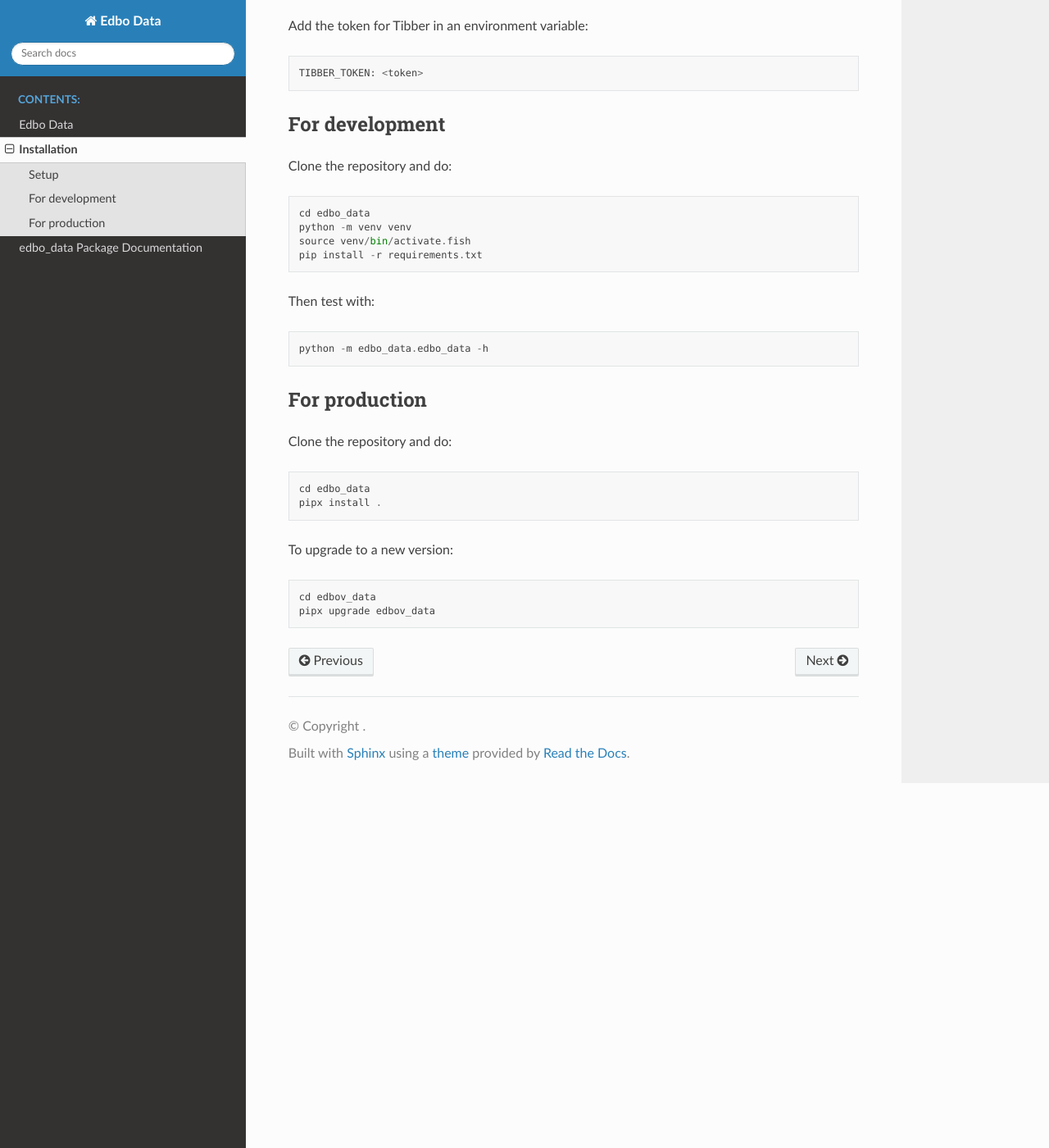
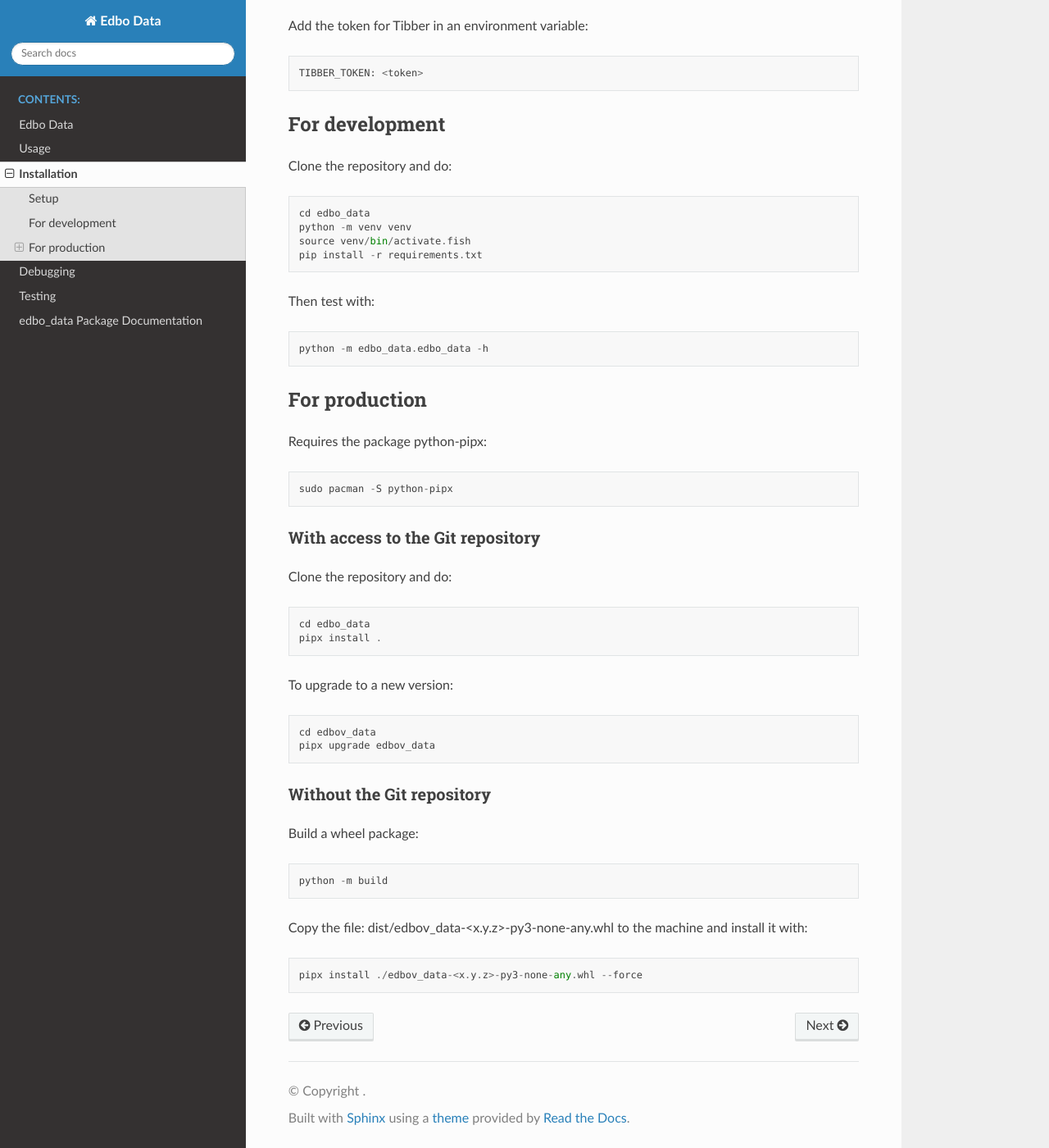
Before and after one commit to eragnms/edbo_data, a Sphinx documentation site: the page built from docs/installation.rst, in a window 1280 px wide and 1400 px high, scrolled down 703 px. Shown: the whole window at 82% size. Built offline with Sphinx 7.4.7 and the Read the Docs theme 3.1.0, drawn with Linux system fonts in a browser that asks for light colours.

Commit message:
Update documentation

```diff
--- a/docs/about.rst
+++ b/docs/about.rst
@@ -1,5 +1,5 @@
 Edbo Data
 =========
 
-A project that gathers information about Edbovägen and stores it in a SQLite
-database.
+A project that gathers information about Edbovägen, presents it in a nice
+way and also presents an API for fetching the information.
--- a/docs/index.rst
+++ b/docs/index.rst
@@ -6,7 +6,10 @@ Welcome to edbo_data's documentation!
    :caption: Contents:
 
    about
+   usage
    installation
+   debugging
+   testing
    package
 
 Indices and tables
--- a/docs/installation.rst
+++ b/docs/installation.rst
@@ -47,6 +47,13 @@ Then test with::
 For production
 --------------
 
+Requires the package python-pipx::
+
+  sudo pacman -S python-pipx
+
+With access to the Git repository
++++++++++++++++++++++++++++++
+
 Clone the repository and do::
 
   cd edbo_data
@@ -56,3 +63,14 @@ To upgrade to a new version::
 
   cd edbov_data
   pipx upgrade edbov_data
+
+Without the Git repository
+++++++++++++++++++++++++++
+
+Build a wheel package::
+
+  python -m build
+
+Copy the file: dist/edbov_data-<x.y.z>-py3-none-any.whl to the machine and install it with::
+
+  pipx install ./edbov_data-<x.y.z>-py3-none-any.whl --force
--- /dev/null
+++ b/docs/testing.rst
@@ -0,0 +1,6 @@
+Testing
+=======
+
+To run tests::
+
+  pytest
```
Also changed, not shown: README.md (+0 -85 lines), docs/debugging.rst (added, +13 -0 lines), docs/usage.rst (added, +12 -0 lines).
